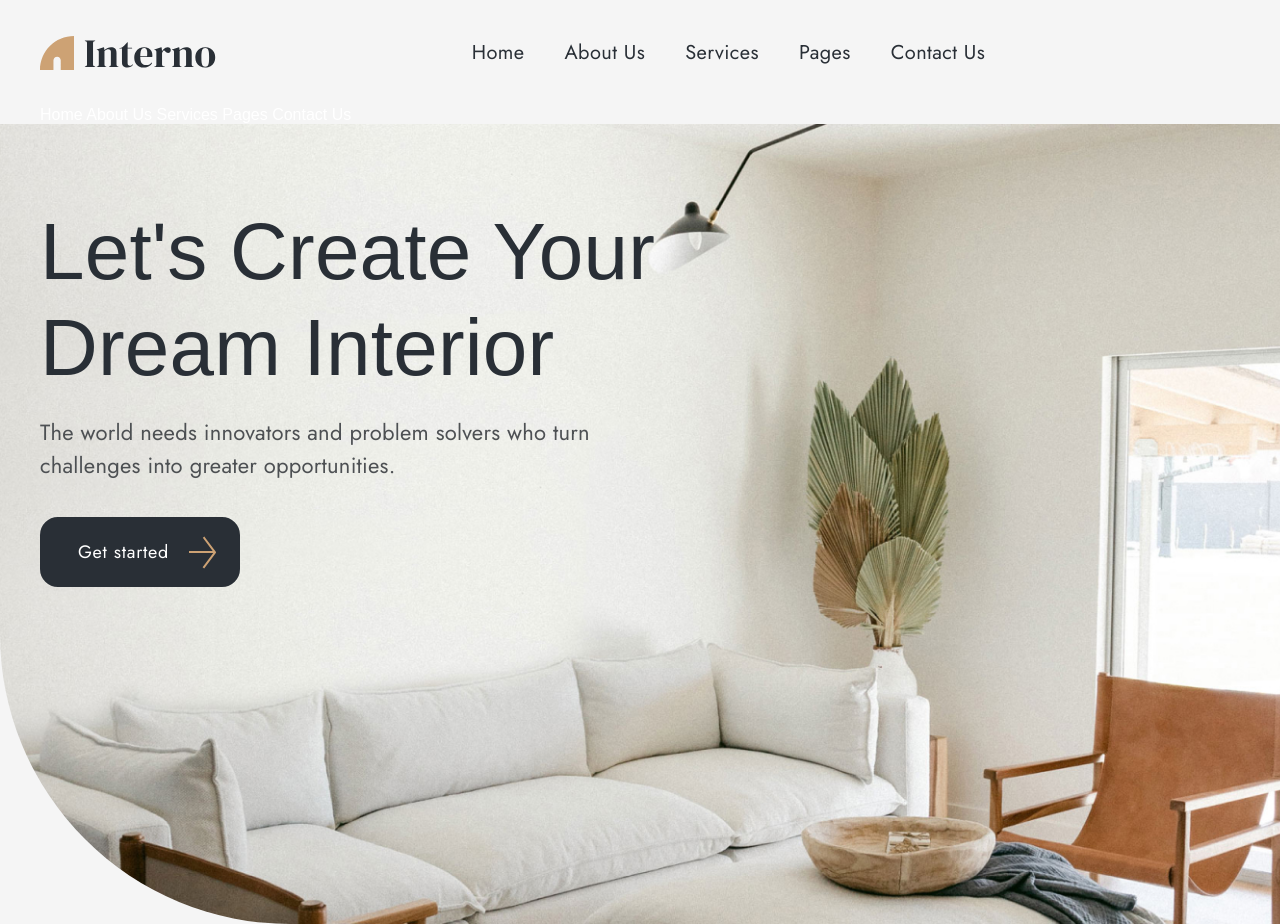
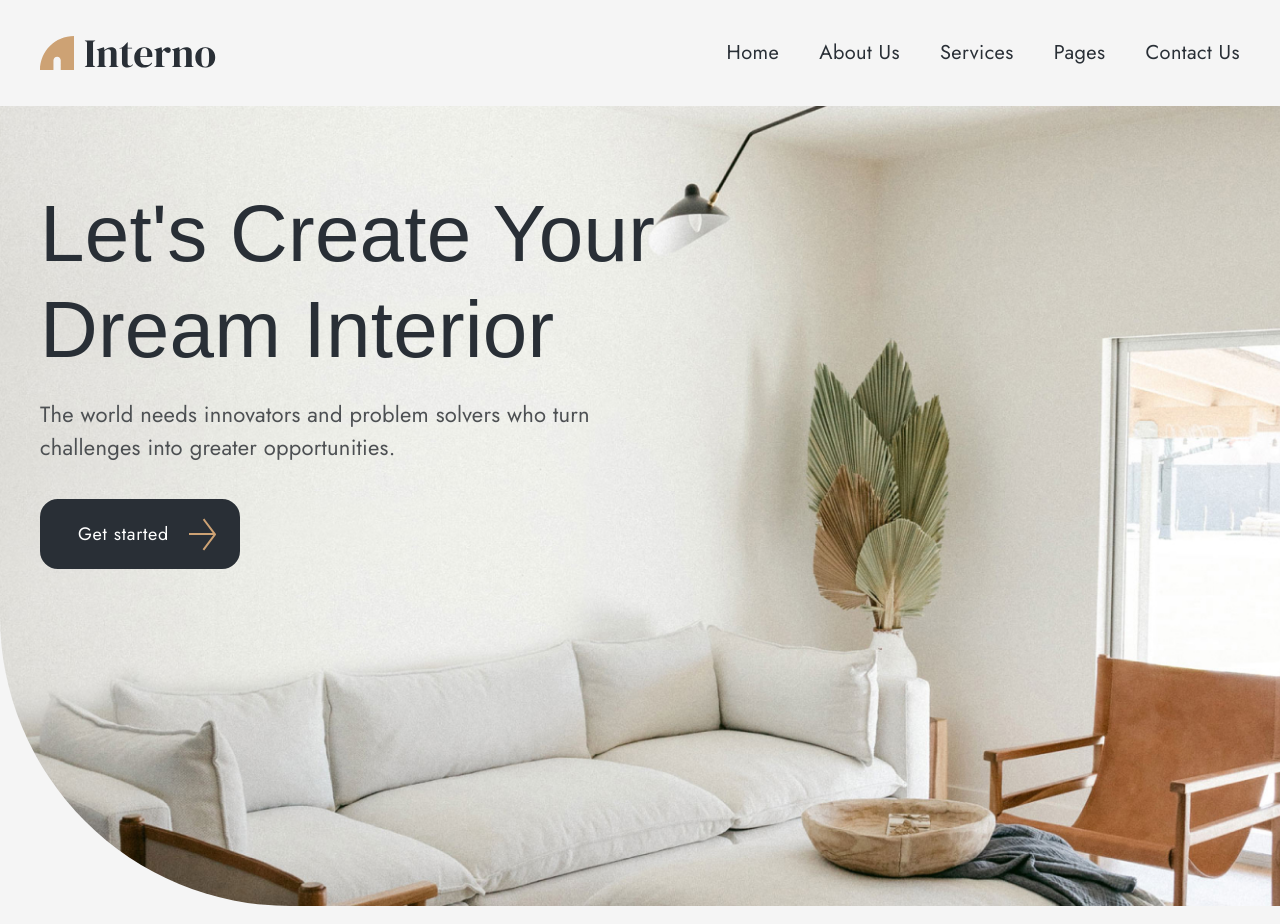
Before and after one commit to K-khmylov/15-Interno, a plain HTML site: page index.html in a window 1280 px wide. Shown: the top 924 px of the page. Drawn offline with nearby package versions, Linux system fonts and the light colour scheme.

Commit message:
Add files via upload

```diff
--- a/scss/burger.scss
+++ b/scss/burger.scss
@@ -1,7 +1,8 @@
 
-.burger_menu,
-.burger_btn{
-    z-index: -100;
+.list,
+.burger_btn,
+.burger_menu{
+    display: none;
 }
 
 @media (min-width: 320px) and (max-width:767px){
```
Also changed, not shown: css/style.css.
